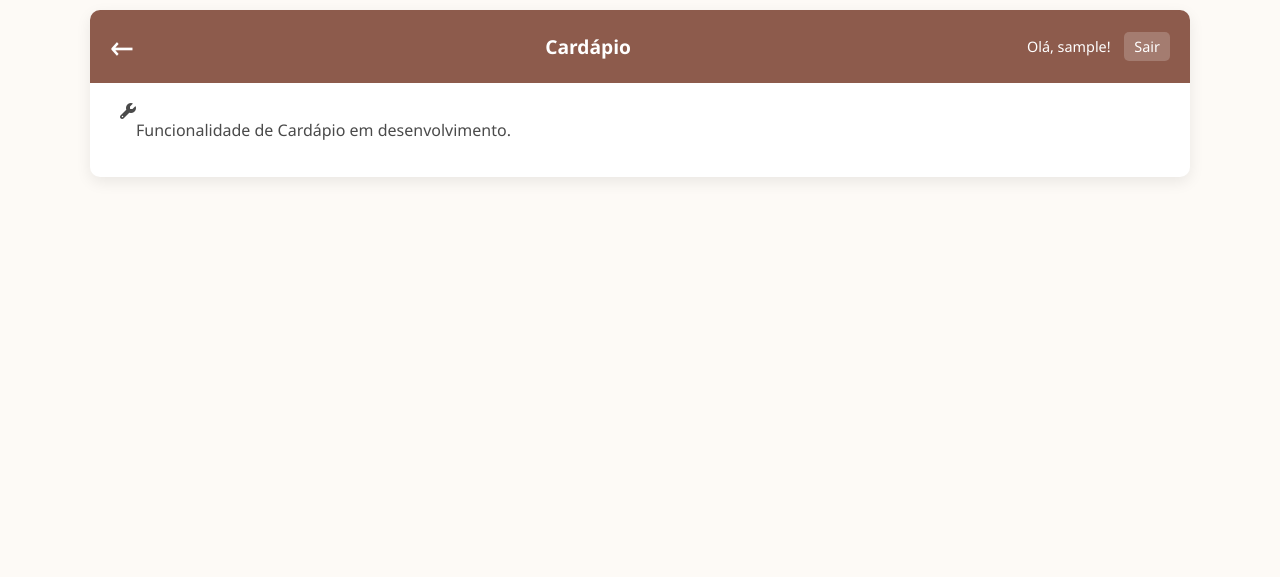
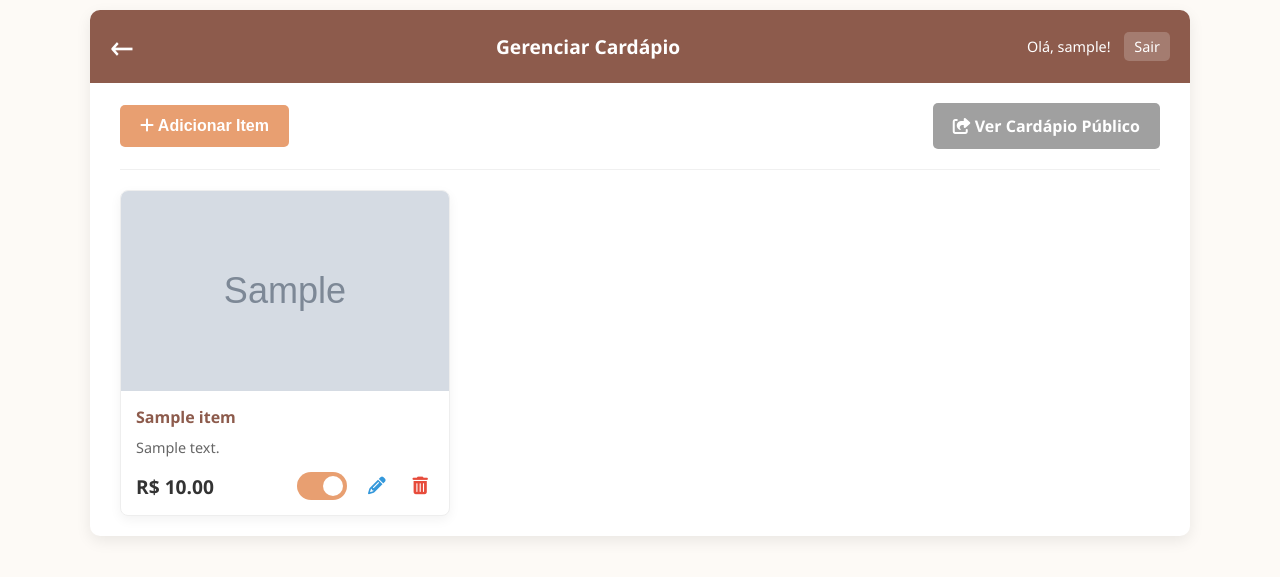
Before and after one commit to alexsvl2/montaki_agenda, a Flask app: page /cardapio in a window 1280 px wide. Shown: the top 577 px of the page. Run offline with Flask 3, Linux system fonts and the light colour scheme; a user stored in the database is signed in; tables that the repository leaves empty hold one stand-in row (values such as "Sample post"); grey boxes marked "Sample" are stand-in pictures.

Commit message:
implementa cardapio

```diff
--- a/static/css/style.css
+++ b/static/css/style.css
@@ -181,6 +181,153 @@ tr:hover { background-color: #fefcf9; }
 .btn-delete { color: #e74c3c; }
 .btn-delete:hover { color: #c0392b; }
 
+/* ======================================= */
+/* === ESTILOS PARA PÁGINA DE CARDÁPIO === */
+/* ======================================= */
+
+.page-actions {
+    display: flex;
+    justify-content: space-between;
+    align-items: center;
+    padding-bottom: 20px;
+    margin-bottom: 20px;
+    border-bottom: 1px solid #f0f0f0;
+}
+
+.button-secondary {
+    background-color: #a0a0a0;
+    color: white;
+    padding: 12px 20px;
+    border-radius: 5px;
+    text-decoration: none;
+    font-weight: 600;
+    transition: background-color 0.2s;
+}
+.button-secondary:hover {
+    background-color: #888;
+}
+
+.cardapio-grid {
+    display: grid;
+    grid-template-columns: repeat(auto-fill, minmax(300px, 1fr));
+    gap: 25px;
+}
+
+.cardapio-card {
+    background: #fff;
+    border: 1px solid #eee;
+    border-radius: 8px;
+    overflow: hidden;
+    box-shadow: 0 4px 12px rgba(0,0,0,0.05);
+    display: flex;
+    flex-direction: column;
+    transition: box-shadow 0.3s;
+}
+.cardapio-card:hover {
+    box-shadow: 0 8px 20px rgba(0,0,0,0.1);
+}
+.cardapio-card.disabled {
+    opacity: 0.5;
+}
+
+.cardapio-foto {
+    width: 100%;
+    height: 200px;
+    object-fit: cover;
+}
+
+.cardapio-body {
+    padding: 15px;
+    flex-grow: 1;
+    display: flex;
+    flex-direction: column;
+}
+.cardapio-body h4 {
+    margin: 0 0 10px 0;
+    color: #8d5b4c;
+}
+.cardapio-body p {
+    margin: 0 0 15px 0;
+    font-size: 0.9em;
+    flex-grow: 1;
+    color: #666;
+}
+
+.cardapio-footer {
+    display: flex;
+    justify-content: space-between;
+    align-items: center;
+    margin-top: auto;
+}
+
+.cardapio-valor {
+    font-size: 1.2em;
+    font-weight: bold;
+    color: #333;
+}
+
+.cardapio-actions {
+    display: flex;
+    align-items: center;
+    gap: 15px;
+}
+
+/* Estilos para o Toggle Switch */
+.switch {
+    position: relative;
+    display: inline-block;
+    width: 50px;
+    height: 28px;
+}
+.switch input {
+    opacity: 0;
+    width: 0;
+    height: 0;
+}
+.slider {
+    position: absolute;
+    cursor: pointer;
+    top: 0;
+    left: 0;
+    right: 0;
+    bottom: 0;
+    background-color: #ccc;
+    transition: .4s;
+}
+.slider:before {
+    position: absolute;
+    content: "";
+    height: 20px;
+    width: 20px;
+    left: 4px;
+    bottom: 4px;
+    background-color: white;
+    transition: .4s;
+}
+input:checked + .slider {
+    background-color: #e89f71;
+}
+input:checked + .slider:before {
+    transform: translateX(22px);
+}
+.slider.round { border-radius: 34px; }
+.slider.round:before { border-radius: 50%; }
+
+/* Ajustes no formulário do modal */
+#item-form textarea {
+    width: 100%;
+    padding: 10px;
+    border: 1px solid #ddd;
+    border-radius: 5px;
+    font-size: 1em;
+    font-family: 'Segoe UI', Tahoma, Geneva, Verdana, sans-serif;
+    resize: vertical;
+}
+.form-actions {
+    text-align: right;
+    margin-top: 20px;
+}
+
 /* MOBILE */
 @media (max-width: 768px) {
     /* ... (outras regras mobile) ... */
--- /dev/null
+++ b/static/js/cardapio.js
@@ -0,0 +1,136 @@
+document.addEventListener('DOMContentLoaded', () => {
+    // Elementos da página
+    const grid = document.getElementById('cardapio-grid');
+    const btnAddItem = document.getElementById('btn-add-item');
+
+    // Elementos do Modal
+    const modal = document.getElementById('item-modal');
+    const modalTitle = document.getElementById('modal-title');
+    const modalClose = document.getElementById('modal-close');
+    const itemForm = document.getElementById('item-form');
+    const itemIdInput = document.getElementById('item-id');
+    const itemNameInput = document.getElementById('item-nome');
+    const itemDescricaoInput = document.getElementById('item-descricao');
+    const itemValorInput = document.getElementById('item-valor');
+    const itemFotoInput = document.getElementById('item-foto');
+
+    // Função para buscar e exibir os itens do cardápio
+    const carregarItens = async () => {
+        const response = await fetch('/api/cardapio');
+        const itens = await response.json();
+        grid.innerHTML = '';
+        itens.forEach(item => {
+            const card = document.createElement('div');
+            card.className = 'cardapio-card';
+            card.classList.toggle('disabled', !item.ativo);
+
+            // Define a imagem (ou uma padrão)
+            const fotoSrc = item.foto ? `/static/uploads/${item.foto}` : 'https://via.placeholder.com/300x200.png?text=Sem+Foto';
+
+            card.innerHTML = `
+                <img src="${fotoSrc}" alt="${item.nome}" class="cardapio-foto">
+                <div class="cardapio-body">
+                    <h4>${item.nome}</h4>
+                    <p>${item.descricao}</p>
+                    <div class="cardapio-footer">
+                        <span class="cardapio-valor">R$ ${item.valor.toFixed(2)}</span>
+                        <div class="cardapio-actions">
+                            <label class="switch">
+                                <input type="checkbox" class="toggle-status" data-id="${item.id}" ${item.ativo ? 'checked' : ''}>
+                                <span class="slider round"></span>
+                            </label>
+                            <button class="btn-action btn-edit" data-id="${item.id}"><i class="fas fa-pencil"></i></button>
+                            <button class="btn-action btn-delete" data-id="${item.id}"><i class="fas fa-trash-can"></i></button>
+                        </div>
+                    </div>
+                </div>
+            `;
+            grid.appendChild(card);
+        });
+
+        // Adiciona os eventos após criar os botões
+        addEventListeners();
+    };
+
+    // Abre o modal (seja para adicionar ou editar)
+    const abrirModal = (item = null) => {
+        itemForm.reset();
+        if (item) {
+            // Editando um item existente
+            modalTitle.textContent = 'Editar Item';
+            itemIdInput.value = item.id;
+            itemNameInput.value = item.nome;
+            itemDescricaoInput.value = item.descricao;
+            itemValorInput.value = item.valor;
+            itemFotoInput.value = item.foto || '';
+        } else {
+            // Adicionando um novo item
+            modalTitle.textContent = 'Adicionar Novo Item';
+            itemIdInput.value = '';
+        }
+        modal.style.display = 'flex';
+    };
+
+    const fecharModal = () => {
+        modal.style.display = 'none';
+    };
+
+    // Adiciona todos os eventos de clique aos botões
+    const addEventListeners = () => {
+        document.querySelectorAll('.btn-edit').forEach(btn => btn.addEventListener('click', async (e) => {
+            const id = e.currentTarget.dataset.id;
+            const response = await fetch('/api/cardapio'); // Busca todos para encontrar o item certo
+            const itens = await response.json();
+            const item = itens.find(i => i.id == id);
+            abrirModal(item);
+        }));
+
+        document.querySelectorAll('.btn-delete').forEach(btn => btn.addEventListener('click', async (e) => {
+            const id = e.currentTarget.dataset.id;
+            if (confirm('Tem certeza que deseja excluir este item do cardápio?')) {
+                await fetch(`/api/cardapio/${id}`, { method: 'DELETE' });
+                carregarItens();
+            }
+        }));
+
+        document.querySelectorAll('.toggle-status').forEach(toggle => toggle.addEventListener('change', async (e) => {
+            const id = e.currentTarget.dataset.id;
+            await fetch(`/api/cardapio/${id}/toggle`, { method: 'PATCH' });
+            carregarItens(); // Recarrega para refletir a mudança visual
+        }));
+    };
+
+    // Evento de submit do formulário do modal
+    itemForm.addEventListener('submit', async (e) => {
+        e.preventDefault();
+        const id = itemIdInput.value;
+        const url = id ? `/api/cardapio/${id}` : '/api/cardapio';
+        const method = id ? 'PUT' : 'POST';
+
+        const dados = {
+            nome: itemNameInput.value,
+            descricao: itemDescricaoInput.value,
+            valor: itemValorInput.value,
+            foto: itemFotoInput.value
+        };
+
+        await fetch(url, {
+            method: method,
+            headers: { 'Content-Type': 'application/json' },
+            body: JSON.stringify(dados)
+        });
+
+        fecharModal();
+        carregarItens();
+    });
+
+    // Eventos principais da página
+    btnAddItem.addEventListener('click', () => abrirModal());
+    modalClose.addEventListener('click', fecharModal);
+    modal.addEventListener('click', (e) => {
+        if (e.target === modal) fecharModal();
+    });
+
+    // Carga inicial
+    carregarItens();
+});
--- a/templates/cardapio.html
+++ b/templates/cardapio.html
@@ -11,7 +11,7 @@
     <div class="page-container">
         <div class="header">
             <a href="{{ url_for('home') }}" class="back-button" title="Voltar ao Menu Principal">&#x2190;</a>
-            <h2>Cardápio</h2>
+            <h2>Gerenciar Cardápio</h2>
             <div class="user-info">
                 <span>Olá, {{ username }}!</span>
                 <a href="{{ url_for('logout') }}">Sair</a>
@@ -19,11 +19,51 @@
         </div>
 
         <main class="content-wrapper">
-            <div class="placeholder-view" style="display: flex;">
-                <i class="fa-solid fa-wrench"></i>
-                <p>Funcionalidade de Cardápio em desenvolvimento.</p>
+            <div class="page-actions">
+                <button id="btn-add-item" class="button-primary"><i class="fas fa-plus"></i> Adicionar Item</button>
+                <a href="{{ url_for('cardapio_publico') }}" target="_blank" class="button-secondary">
+                    <i class="fas fa-share-square"></i> Ver Cardápio Público
+                </a>
             </div>
+
+            <div id="cardapio-grid" class="cardapio-grid">
+                </div>
         </main>
     </div>
+
+    <div id="item-modal" class="modal-overlay" style="display: none;">
+        <div class="modal-content">
+            <div class="modal-header">
+                <h3 id="modal-title">Adicionar Novo Item</h3>
+                <button id="modal-close" class="modal-close-btn">&times;</button>
+            </div>
+            <div class="modal-body">
+                <form id="item-form">
+                    <input type="hidden" id="item-id">
+                    <div class="form-group">
+                        <label for="item-nome">Nome do Item</label>
+                        <input type="text" id="item-nome" required>
+                    </div>
+                    <div class="form-group">
+                        <label for="item-descricao">Descrição</label>
+                        <textarea id="item-descricao" rows="3" required></textarea>
+                    </div>
+                    <div class="form-group">
+                        <label for="item-valor">Valor (R$)</label>
+                        <input type="number" id="item-valor" step="0.01" required>
+                    </div>
+                    <div class="form-group">
+                        <label for="item-foto">Nome do Arquivo da Foto (Ex: bolo_cenoura.jpg)</label>
+                        <input type="text" id="item-foto" placeholder="Deixe em branco se não houver foto">
+                    </div>
+                    <div class="form-actions">
+                        <button type="submit" class="button-primary">Salvar</button>
+                    </div>
+                </form>
+            </div>
+        </div>
+    </div>
+
+    <script src="{{ url_for('static', filename='js/cardapio.js') }}"></script>
 </body>
 </html>
```
